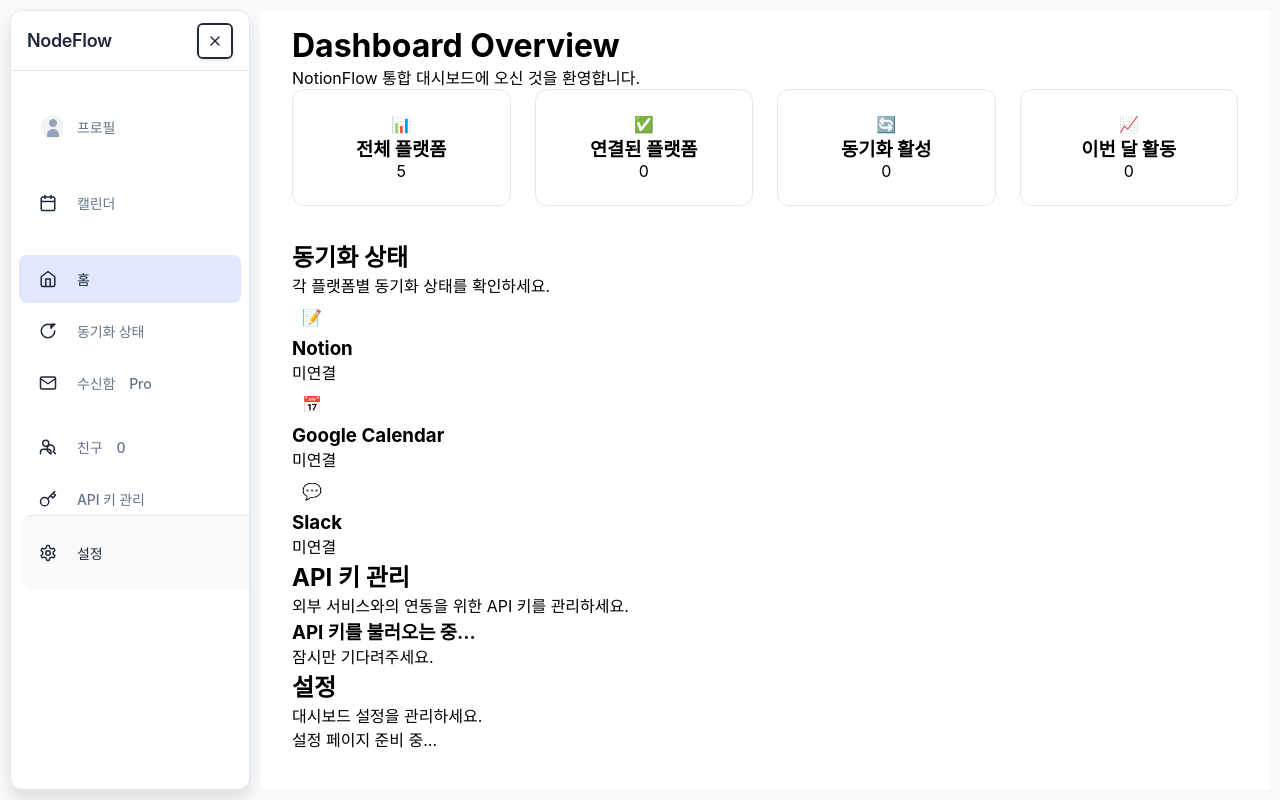
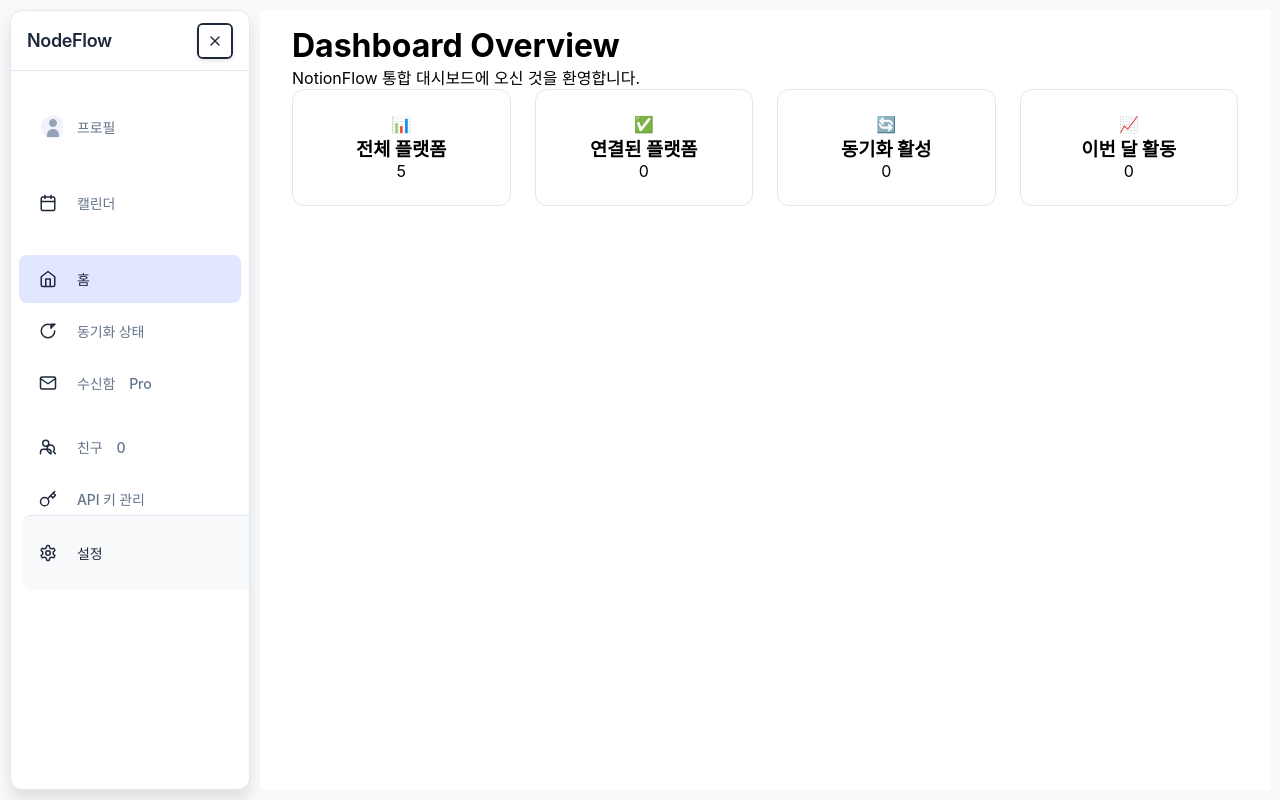
Before and after one commit to Noah1206/NotionFlow, a Flask app: page /dashboard in a window 1280 px wide. Run offline with Flask 3, Linux system fonts and the light colour scheme; the visitor is signed in with stand-in values (Sample User, id 1); data that the repository does not hold is empty; parts of the project's set-up code (start-up, migrations or seed data) failed here and were passed over.

Commit message:
🔧 대시보드 정리 및 설정 아이콘 완벽 정렬
• 대시보드 불필요 섹션 전체 삭제
  - 동기화 섹션 (Notion, Google Calendar, Slack) 제거
  - API 키 관리 섹션 제거
  - 설정 섹션 제거
  - 복잡한 JavaScript 네비게이션 로직 제거
  - 깔끔한 Dashboard Overview만 유지

• 설정 아이콘 완벽 정렬
  - 다른 아이콘들과 동일한 20px × 20px 컨테이너
  - 동일한 18px × 18px SVG 크기
  - 완벽한 중앙 정렬로 일관된 사용자 경험

메인 콘텐츠 중복 표시 문제 해결 및 접힌 사이드바의
모든 아이콘이 완벽하게 정렬된 깔끔한 UI 완성

🤖 Generated with [Claude Code](https://claude.ai/code)

Co-Authored-By: Claude <noreply@anthropic.com>

```diff
--- a/frontend/static/css/sidebar.css
+++ b/frontend/static/css/sidebar.css
@@ -1500,7 +1500,7 @@ div.sidebar {
     right: 8px;
 }
 
-/* 접힌 상태에서 설정 아이콘 중앙 정렬 */
+/* 접힌 상태에서 설정 아이콘을 다른 아이콘들과 완전히 동일하게 정렬 */
 .sidebar.collapsed .nav-section-bottom .nav-item {
     justify-content: center !important;
     align-items: center !important;
@@ -1516,6 +1516,17 @@ div.sidebar {
     justify-content: center !important;
     align-items: center !important;
     display: flex !important;
+    width: 20px !important;
+    height: 20px !important;
+    min-width: 20px !important;
+    position: relative !important;
+}
+
+.sidebar.collapsed .nav-section-bottom .nav-icon svg {
+    width: 18px !important;
+    height: 18px !important;
+    display: block !important;
+    margin: 0 auto !important;
 }
 
 /* 접힌 상태에서 모든 아이콘들이 정확히 같은 위치에 정렬되도록 강제 */
--- a/frontend/templates/dashboard.html
+++ b/frontend/templates/dashboard.html
@@ -3,15 +3,13 @@
 {% block title %}NotionFlow Dashboard{% endblock %}
 
 {% block content %}
-<!-- 개요 섹션 (기본 활성) -->
-<div id="overview-section" class="dashboard-section active">
+<div class="dashboard-section active">
     <div class="section-header">
         <h1>Dashboard Overview</h1>
         <p>NotionFlow 통합 대시보드에 오신 것을 환영합니다.</p>
     </div>
 
     <div class="dashboard-grid">
-                <!-- 통계 카드들 -->
         <div class="stat-card">
             <div class="stat-icon">📊</div>
             <div class="stat-content">
@@ -45,100 +43,8 @@
         </div>
     </div>
 </div>
-
-        <!-- 동기화 섹션 -->
-        <div id="sync-section" class="dashboard-section">
-            <div class="section-header">
-                <h2>동기화 상태</h2>
-                <p>각 플랫폼별 동기화 상태를 확인하세요.</p>
-            </div>
-
-            <div class="sync-status-grid">
-                <div class="sync-card">
-                    <div class="platform-icon">📝</div>
-                    <div class="platform-info">
-                        <h3>Notion</h3>
-                        <span class="status-badge disconnected">미연결</span>
-                    </div>
-                </div>
-
-                <div class="sync-card">
-                    <div class="platform-icon">📅</div>
-                    <div class="platform-info">
-                        <h3>Google Calendar</h3>
-                        <span class="status-badge disconnected">미연결</span>
-                    </div>
-                </div>
-
-                <div class="sync-card">
-                    <div class="platform-icon">💬</div>
-                    <div class="platform-info">
-                        <h3>Slack</h3>
-                        <span class="status-badge disconnected">미연결</span>
-                    </div>
-                </div>
-            </div>
-        </div>
-
-        <!-- API 키 섹션 -->
-        <div id="api-keys-section" class="dashboard-section">
-            <div class="api-keys-header">
-                <h2>API 키 관리</h2>
-                <p>외부 서비스와의 연동을 위한 API 키를 관리하세요.</p>
-            </div>
-
-            <div id="api-keys-container" class="api-keys-grid">
-                <div class="api-key-card">
-                    <h3>API 키를 불러오는 중...</h3>
-                    <p>잠시만 기다려주세요.</p>
-                </div>
-            </div>
-        </div>
-
-        <!-- 설정 섹션 -->
-        <div id="settings-section" class="dashboard-section">
-            <div class="settings-header">
-                <h2>설정</h2>
-                <p>대시보드 설정을 관리하세요.</p>
-            </div>
-
-            <div class="settings-content">
-                <p>설정 페이지 준비 중...</p>
-            </div>
-        </div>
 {% endblock %}
 
 {% block extra_js %}
-<!-- Dashboard Core JavaScript -->
 <script src="{{ url_for('static', filename='js/dashboard.js') }}"></script>
-
-<!-- Dashboard Navigation Script -->
-<script>
-    // Simple navigation function
-    window.navigateToSection = function (section) {
-        console.log('Navigating to section:', section);
-
-        try {
-            // Update URL
-            const url = `/dashboard?section=${section}`;
-            history.pushState(null, '', url);
-
-            // Hide all sections
-            const allSections = document.querySelectorAll('.dashboard-section');
-            allSections.forEach(sectionEl => {
-                sectionEl.classList.remove('active');
-                sectionEl.style.display = 'none';
-            });
-
-            // Show target section
-            const targetSection = document.getElementById(`${section}-section`);
-            if (targetSection) {
-                targetSection.classList.add('active');
-                targetSection.style.display = 'block';
-            }
-        } catch (error) {
-            console.error('Error in navigation:', error);
-        }
-    };
-</script>
 {% endblock %}
```
Lines whose indentation alone changed are shown as unchanged.
